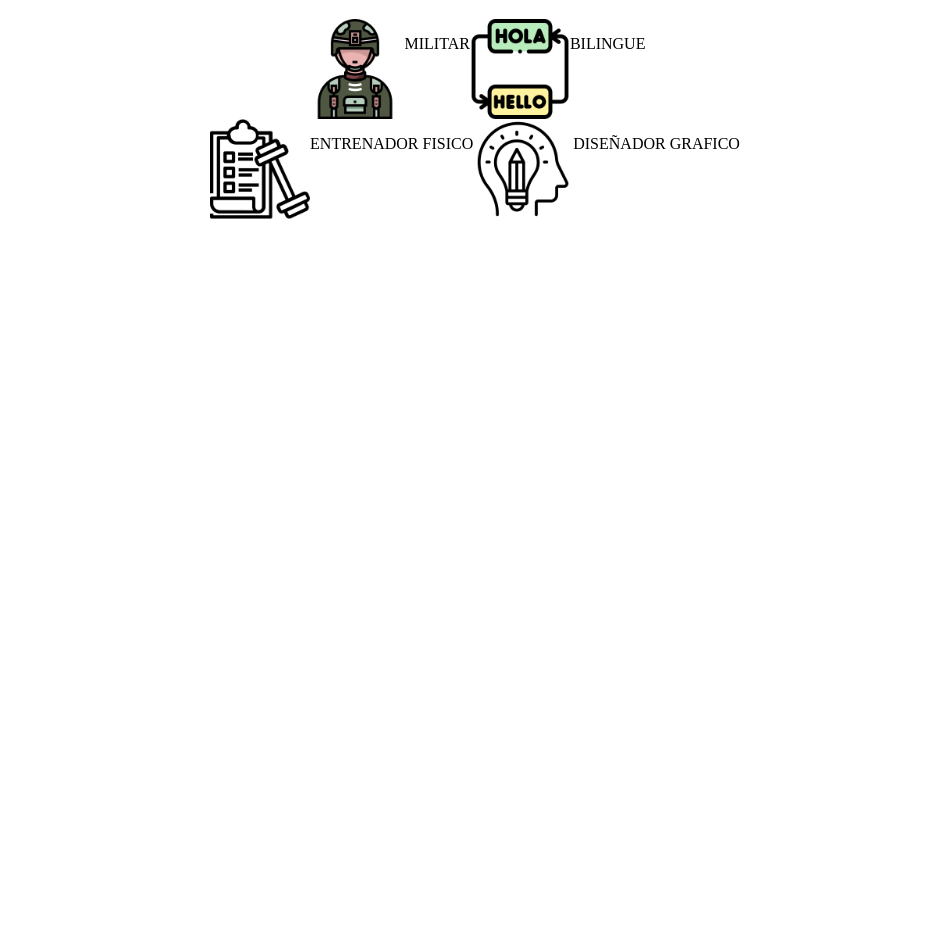
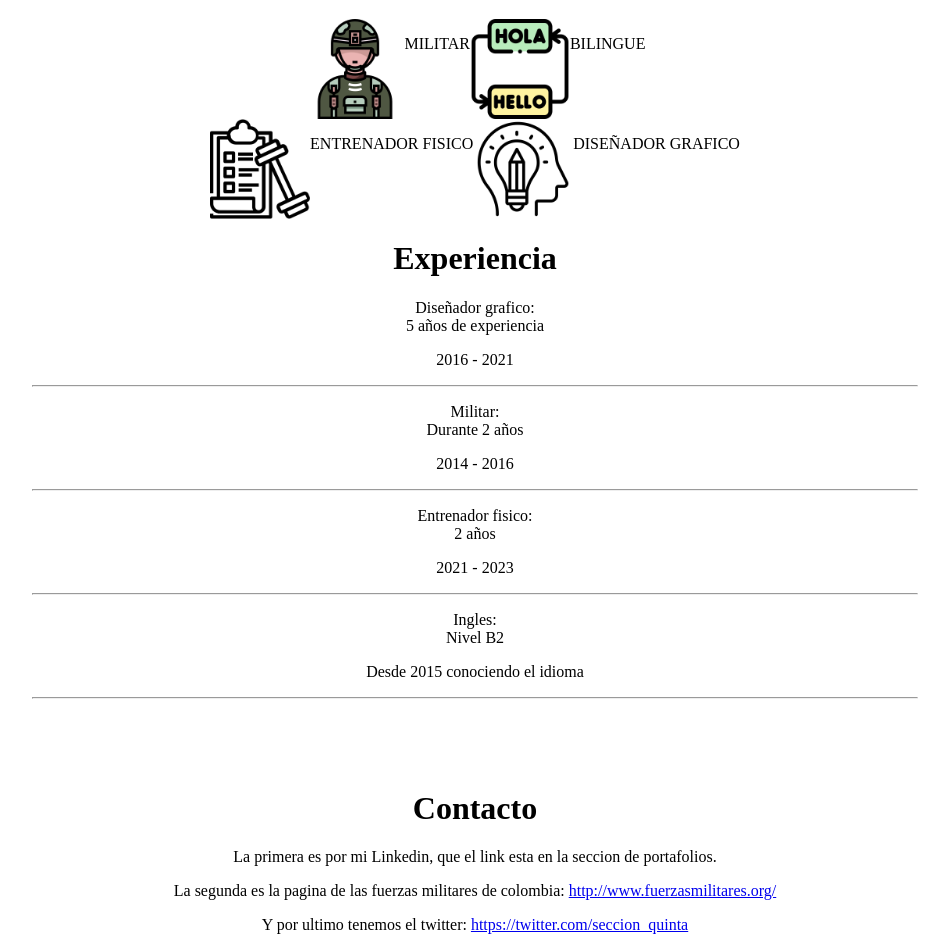
Before and after one commit to MILLERxJ/Taller1, a plain HTML site: page Index3.html in a window 1280 px wide. Shown: the part 707-1657 px from the top of the page, without its empty margins (165-1114 px from the left). Before the commit the page ends 934 px from the top, so only its background shows below. Drawn offline with Linux system fonts and the light colour scheme.

Commit message:
Agregué sección experiencia y sección contacto sobre el index3

```diff
--- a/Index3.html
+++ b/Index3.html
@@ -43,8 +43,40 @@
     <p>ENTRENADOR FISICO</p>
     <img src="img/diseno-grafico.png"alt="">
     <p>DISEÑADOR GRAFICO</p>
+    <br> <br> <br>
     </div>
 
 </div>
+<div id="experienciaM">
+    <h1>Experiencia</h1>
+    Diseñador grafico: <br>
+    5 años de experiencia
+    <p>2016 - 2021
+        <hr width="70%">
+    </p>
+    Militar:<br>
+    Durante 2 años
+    <p>2014 - 2016
+        <hr width="70%">
+    </p>
+    Entrenador fisico: <br>
+    2 años
+    <p>2021 - 2023
+        <hr width="70%">
+    </p>
+    Ingles: <br>
+    Nivel B2
+    <p>Desde 2015 conociendo el idioma
+        <hr width="70%">
+    </p>
+    <br><br><br>
+</div>
+<div id="contactoM">
+    <h1>Contacto</h1>
+    <p>La primera es por mi Linkedin, que el link esta en la seccion de portafolios.</p>
+    <p>La segunda es la pagina de las fuerzas militares de colombia: <a href="http://www.fuerzasmilitares.org/">http://www.fuerzasmilitares.org/</a></p>
+    <p>Y por ultimo tenemos el twitter: <a href="https://twitter.com/seccion_quinta"> https://twitter.com/seccion_quinta</a></p>
+</div>
+
 </body>
 </html>
```
